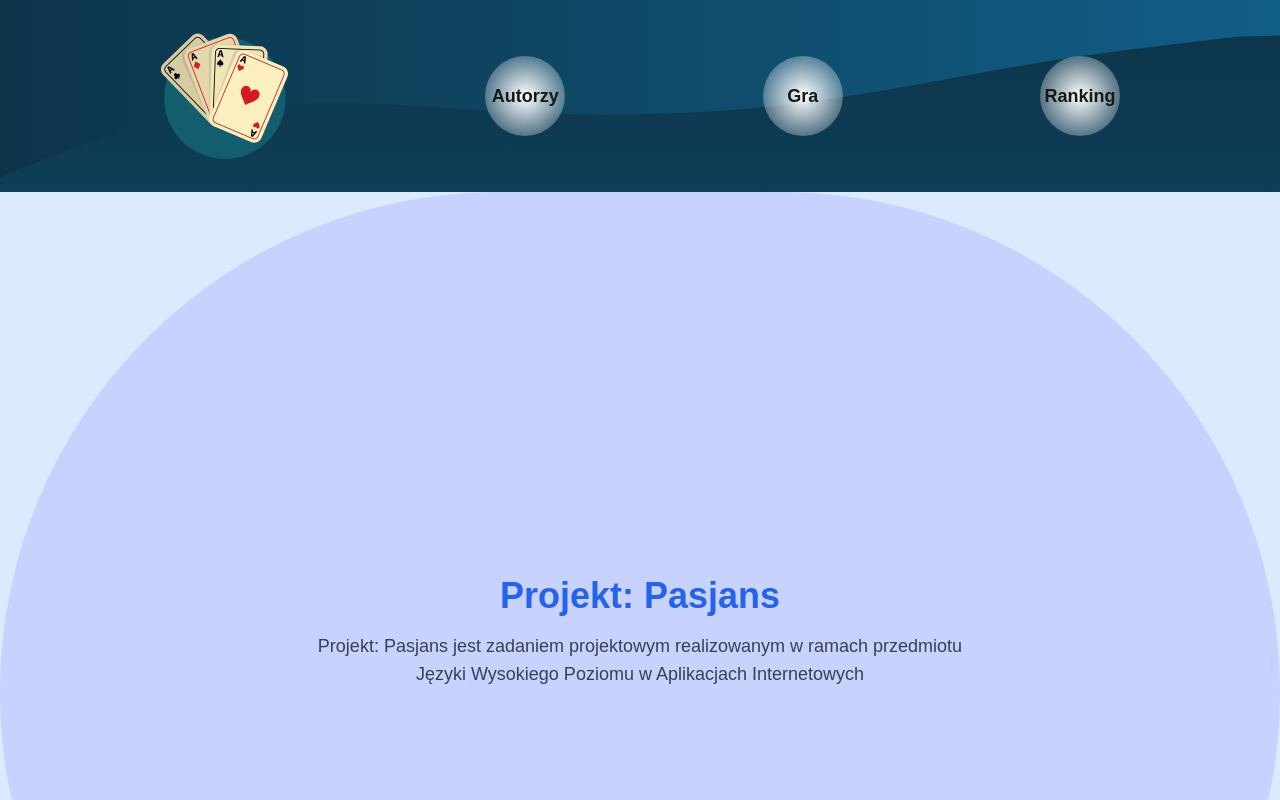
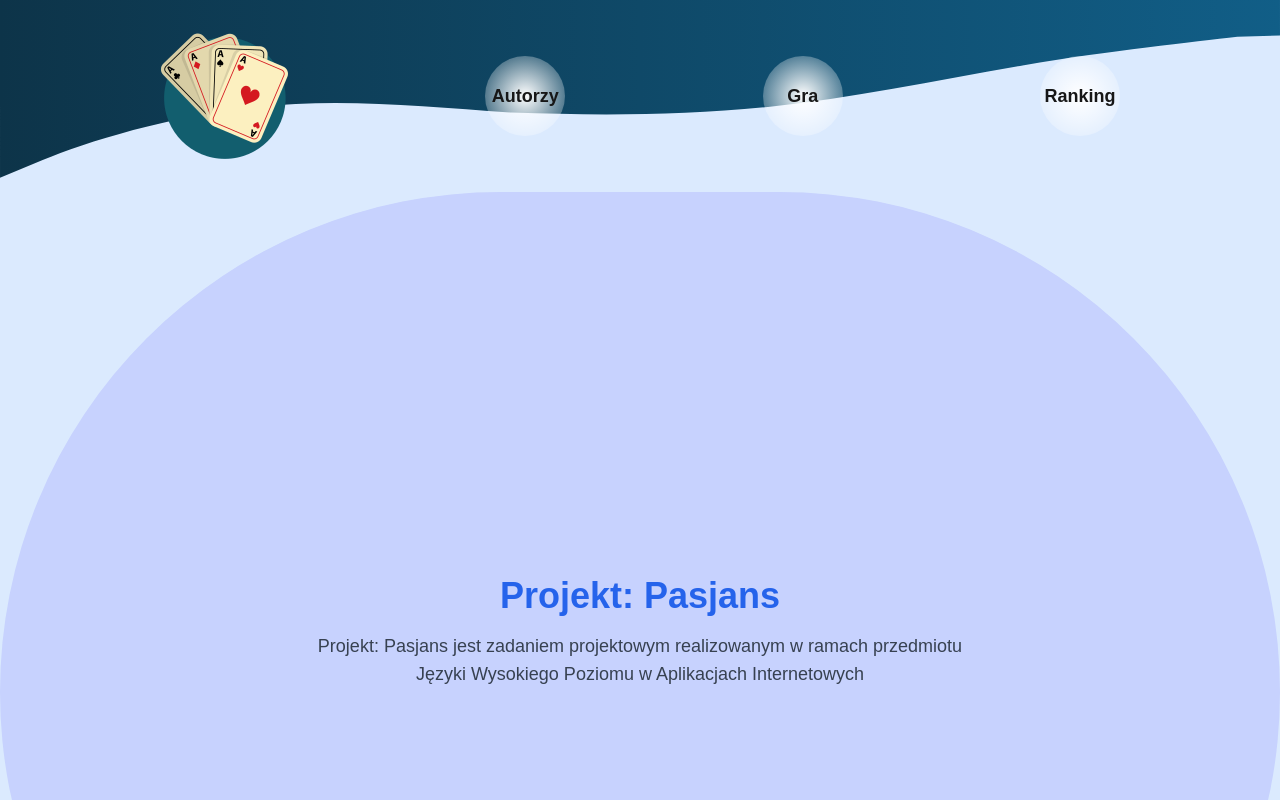
Before and after one commit to PosimAndrzej/JWPWAI_Projekt, a Next.js app: page / in a window 1280 px wide. Shown: the top 800 px of the page. Built offline with nearby package versions, Linux system fonts and the light colour scheme.

Commit message:
Gotowy serwis v.1.5

```diff
--- a/app/components/main/main-background.js
+++ b/app/components/main/main-background.js
@@ -1,7 +1,7 @@
 export default function Background() {
     return (
         <>
-        <div className="-z-10 absolute w-screen h-screen bg-gradient-to-t from-[#115e87] to-[#0d3449]">
+        <div className="-z-10 absolute w-screen h-screen bg-blue-100">
             <svg xmlns="http://www.w3.org/2000/svg" viewBox="0 0 1440 320">
                 <defs>
                     <linearGradient id="gradient" x1="0%" y1="0%" x2="100%" y2="0%">
```
